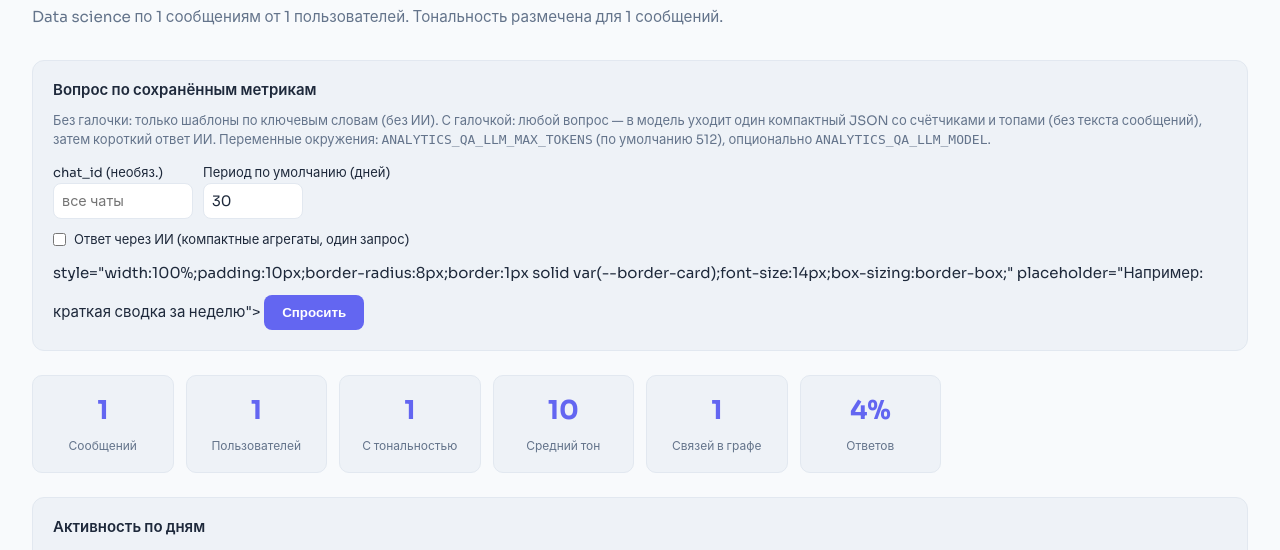
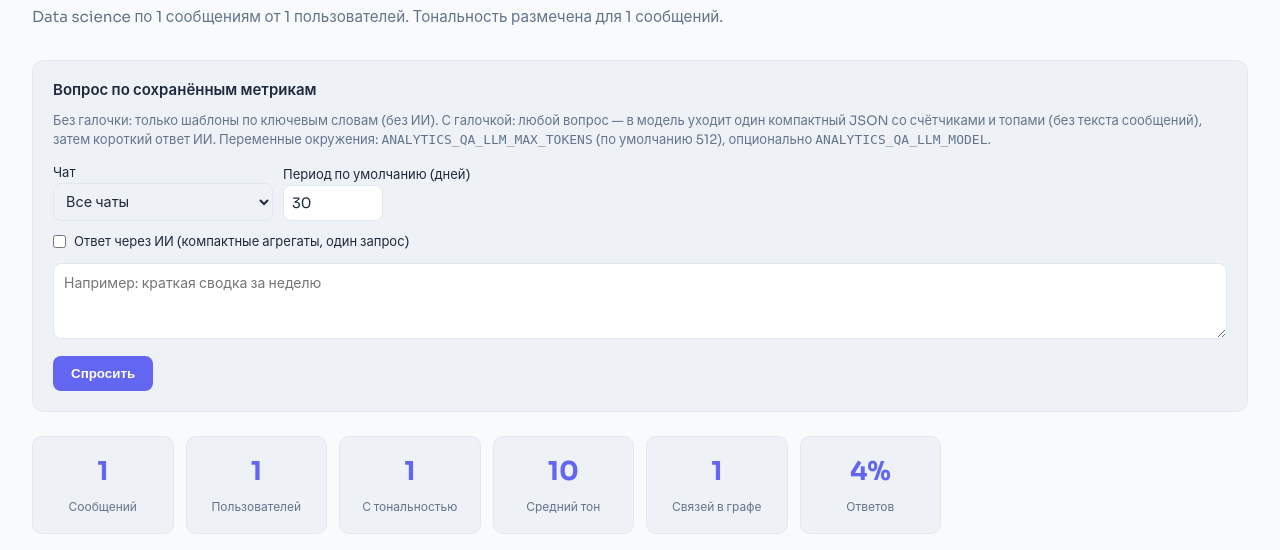
Before and after one commit to xlypen/nopolicybot, a Flask app: template templates/admin/analytics.html in a window 1280 px wide. Shown: the part 129-679 px from the top of the page. Run offline with Flask 3, Linux system fonts and the light colour scheme; the template is opened without the code that fills it: most values are stand-ins (such as "Sample title", 1, 10 or a date in 2020); parts of the project's set-up code (start-up, migrations or seed data) failed here and were passed over; some libraries are stand-ins or nearby versions.

Commit message:
fix(admin): restore analytics QA textarea; chat dropdown from get_chats
Co-authored-by: Cursor <cursoragent@cursor.com>

```diff
--- a/admin_app.py
+++ b/admin_app.py
@@ -1536,7 +1536,10 @@ def admin_personality_compare():
 @login_required
 def admin_analytics():
     """Аналитика сообщений, тональности, графа и OCEAN (Chart.js)."""
+    from user_stats import get_chats
+
     ctx = _build_analytics_context()
+    ctx["chats"] = get_chats() or []
     return render_template("admin/analytics.html", **ctx)
 
 
--- a/templates/admin/analytics.html
+++ b/templates/admin/analytics.html
@@ -65,9 +65,14 @@
     опционально <code>ANALYTICS_QA_LLM_MODEL</code>.
   </p>
   <div style="display:flex;flex-wrap:wrap;gap:10px;align-items:flex-end;margin-bottom:10px;">
-    <label style="font-size:13px;">chat_id (необяз.)<br/>
-      <input type="text" id="qaChatId" placeholder="все чаты" autocomplete="off"
-        style="width:140px;padding:8px;border-radius:8px;border:1px solid var(--border-card);" />
+    <label style="font-size:13px;">Чат<br/>
+      <select id="qaChatId"
+        style="min-width:220px;max-width:min(420px,100%);padding:8px;border-radius:8px;border:1px solid var(--border-card);background:var(--bg-secondary,#fff);color:var(--text-primary,#1e293b);">
+        <option value="">Все чаты</option>
+        {% for c in chats|default([]) %}
+        <option value="{{ c.chat_id }}">{{ c.title }} ({{ c.chat_id }})</option>
+        {% endfor %}
+      </select>
     </label>
     <label style="font-size:13px;">Период по умолчанию (дней)<br/>
       <input type="number" id="qaPeriod" value="30" min="1" max="366"
@@ -78,6 +83,7 @@
     <input type="checkbox" id="qaUseLlm" />
     Ответ через ИИ (компактные агрегаты, один запрос)
   </label>
+  <textarea id="qaQuestion" rows="3"
     style="width:100%;padding:10px;border-radius:8px;border:1px solid var(--border-card);font-size:14px;box-sizing:border-box;"
     placeholder="Например: краткая сводка за неделю"></textarea>
   <button type="button" id="qaSubmit"
```
